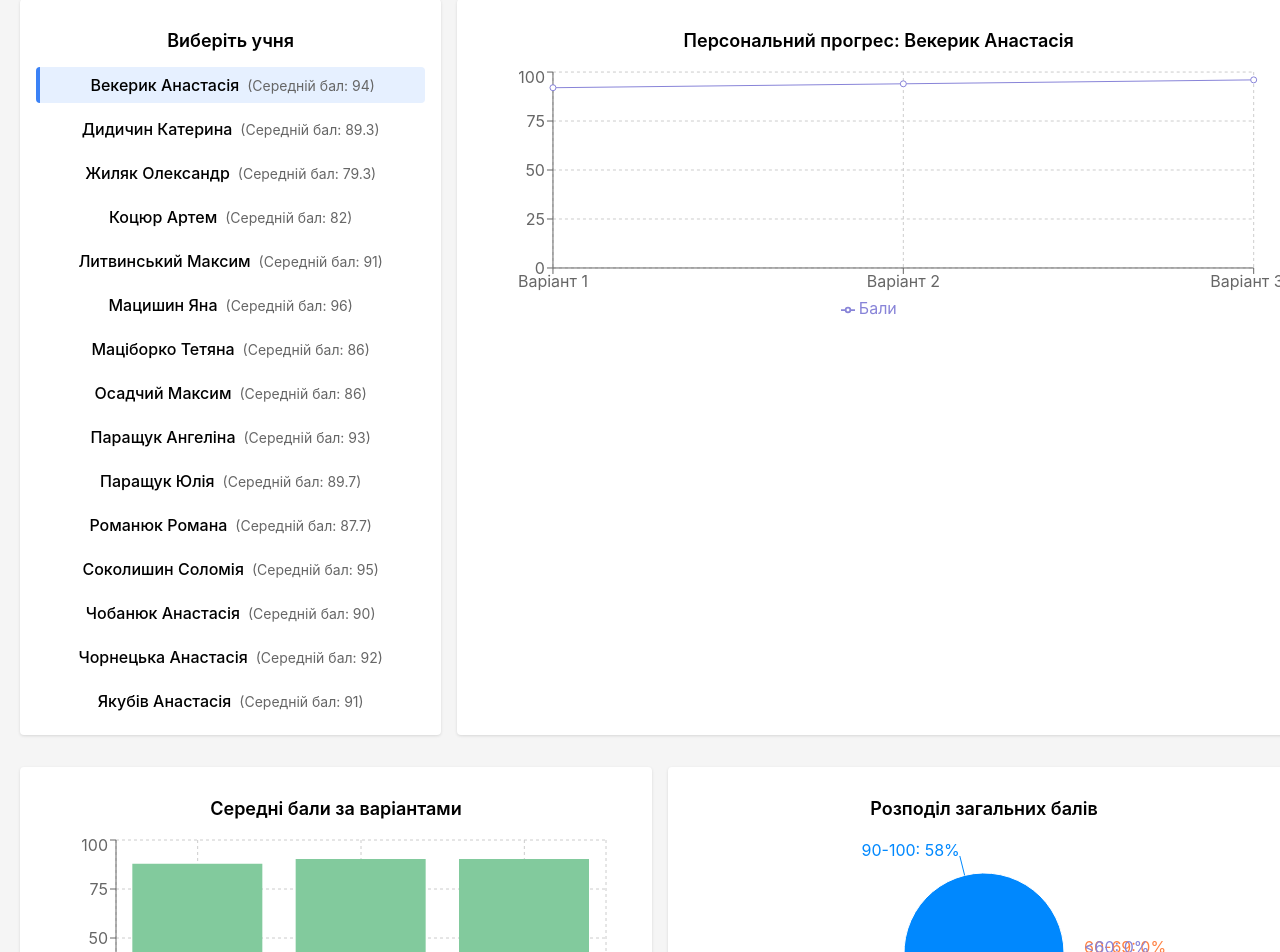
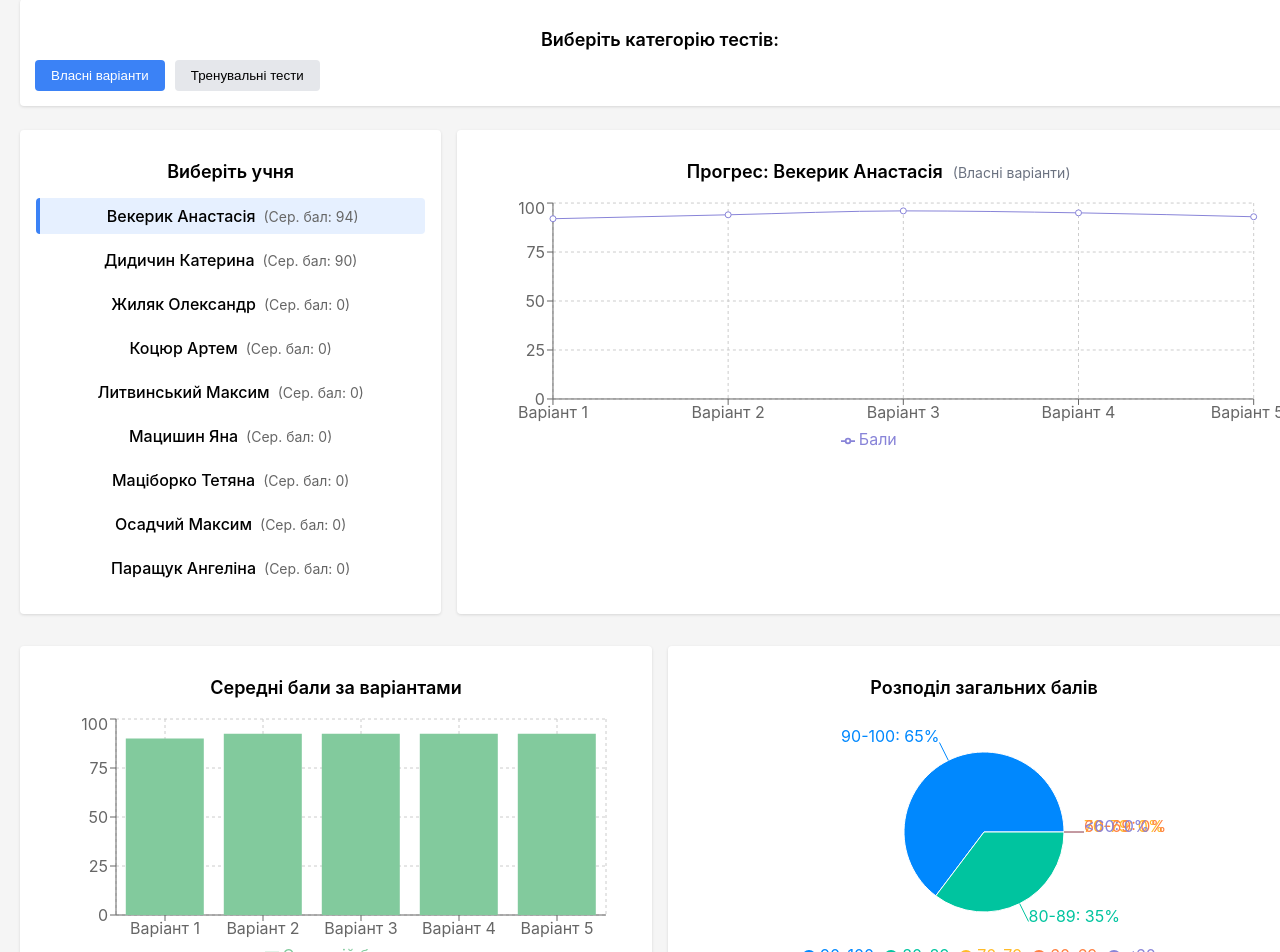
Before and after one commit to pastushak/student-dashboard, a React (Create React App) app: page / in a window 1280 px wide. Shown: the part 90-1042 px from the top of the page. Built offline with nearby package versions, Linux system fonts and the light colour scheme.

Commit message:
Update files

```diff
--- a/src/components/StudentDashboard.css
+++ b/src/components/StudentDashboard.css
@@ -10,6 +10,52 @@
   margin-bottom: 24px;
   text-align: center;
   color: #1e40af;
+}
+
+.dashboard-subtitle {
+  font-size: 18px;
+  font-weight: 600;
+  margin-bottom: 10px;
+}
+
+.category-selector {
+  margin-bottom: 24px;
+  padding: 15px;
+  background-color: white;
+  border-radius: 4px;
+  box-shadow: 0 1px 3px rgba(0,0,0,0.12);
+}
+
+.category-buttons {
+  display: flex;
+  gap: 10px;
+  flex-wrap: wrap;
+}
+
+.category-button {
+  padding: 8px 16px;
+  background-color: #e5e7eb;
+  border: none;
+  border-radius: 4px;
+  cursor: pointer;
+  font-weight: 500;
+  transition: all 0.2s ease;
+}
+
+.category-button:hover {
+  background-color: #d1d5db;
+}
+
+.category-button.active {
+  background-color: #3b82f6;
+  color: white;
+}
+
+.category-label {
+  font-size: 14px;
+  color: #6b7280;
+  margin-left: 10px;
+  font-weight: normal;
 }
 
 .dashboard-container {
@@ -71,6 +117,8 @@
   display: flex;
   flex-direction: column;
   gap: 8px;
+  max-height: 400px;
+  overflow-y: auto;
 }
 
 .dashboard-grid {
--- a/src/components/StudentDashboard.js
+++ b/src/components/StudentDashboard.js
@@ -5,7 +5,7 @@ import {
 } from 'recharts';
 import './StudentDashboard.css';
 
-// Демонстраційні дані
+// Дані учнів
 const demoStudents = [
   { id: 1, name: "Векерик Анастасія" },
   { id: 2, name: "Дидичин Катерина" },
@@ -24,104 +24,86 @@ const demoStudents = [
   { id: 15, name: "Якубів Анастасія" }
 ];
 
+// Категорії тестів
+const testCategories = [
+  { id: "own", name: "Власні варіанти" },
+  { id: "training", name: "Тренувальні тести" }
+];
+
+// Тести
+const tests = [
+  // Власні варіанти
+  { id: "own1", name: "Варіант 1", category: "own" },
+  { id: "own2", name: "Варіант 2", category: "own" },
+  { id: "own3", name: "Варіант 3", category: "own" },
+  { id: "own4", name: "Варіант 4", category: "own" },
+  { id: "own5", name: "Варіант 5", category: "own" },
+
+  // Тренувальні тести (приклад перших 10 з 40)
+  { id: "tr1", name: "Трен. тест 1", category: "training" },
+  { id: "tr2", name: "Трен. тест 2", category: "training" },
+  { id: "tr3", name: "Трен. тест 3", category: "training" },
+  { id: "tr4", name: "Трен. тест 4", category: "training" },
+  { id: "tr5", name: "Трен. тест 5", category: "training" },
+  { id: "tr6", name: "Трен. тест 6", category: "training" },
+  { id: "tr7", name: "Трен. тест 7", category: "training" },
+  { id: "tr8", name: "Трен. тест 8", category: "training" },
+  { id: "tr9", name: "Трен. тест 9", category: "training" },
+  { id: "tr10", name: "Трен. тест 10", category: "training" },
+  // ... можна додати решту тренувальних тестів
+];
+
+// Приклад результатів (для демонстрації)
 const demoResults = [
+  // Результати для "Власних варіантів"
   // Векерик Анастасія
-  { studentId: 1, test: "Варіант 1", score: 92, maxScore: 100, date: "2025-03-01" },
-  { studentId: 1, test: "Варіант 2", score: 94, maxScore: 100, date: "2025-03-15" },
-  { studentId: 1, test: "Варіант 3", score: 96, maxScore: 100, date: "2025-04-01" },
+  { studentId: 1, testId: "own1", score: 92, maxScore: 100, date: "2025-03-01" },
+  { studentId: 1, testId: "own2", score: 94, maxScore: 100, date: "2025-03-15" },
+  { studentId: 1, testId: "own3", score: 96, maxScore: 100, date: "2025-04-01" },
+  { studentId: 1, testId: "own4", score: 95, maxScore: 100, date: "2025-04-15" },
+  { studentId: 1, testId: "own5", score: 93, maxScore: 100, date: "2025-05-01" },
 
-  // Дидичин Катерина
-  { studentId: 2, test: "Варіант 1", score: 88, maxScore: 100, date: "2025-03-01" },
-  { studentId: 2, test: "Варіант 2", score: 91, maxScore: 100, date: "2025-03-15" },
-  { studentId: 2, test: "Варіант 3", score: 89, maxScore: 100, date: "2025-04-01" },
+  // Результати для "Тренувальних тестів" (приклад перших 5)
+  { studentId: 1, testId: "tr1", score: 88, maxScore: 100, date: "2025-05-05" },
+  { studentId: 1, testId: "tr2", score: 90, maxScore: 100, date: "2025-05-10" },
+  { studentId: 1, testId: "tr3", score: 89, maxScore: 100, date: "2025-05-15" },
+  { studentId: 1, testId: "tr4", score: 92, maxScore: 100, date: "2025-05-20" },
+  { studentId: 1, testId: "tr5", score: 94, maxScore: 100, date: "2025-05-25" },
 
-  // Жиляк Олександр
-  { studentId: 3, test: "Варіант 1", score: 75, maxScore: 100, date: "2025-03-01" },
-  { studentId: 3, test: "Варіант 2", score: 80, maxScore: 100, date: "2025-03-15" },
-  { studentId: 3, test: "Варіант 3", score: 83, maxScore: 100, date: "2025-04-01" },
+  // Дидичин Катерина (аналогічно для всіх власних варіантів і кількох тренувальних)
+  { studentId: 2, testId: "own1", score: 88, maxScore: 100, date: "2025-03-01" },
+  { studentId: 2, testId: "own2", score: 91, maxScore: 100, date: "2025-03-15" },
+  { studentId: 2, testId: "own3", score: 89, maxScore: 100, date: "2025-04-01" },
+  { studentId: 2, testId: "own4", score: 90, maxScore: 100, date: "2025-04-15" },
+  { studentId: 2, testId: "own5", score: 92, maxScore: 100, date: "2025-05-01" },
+  { studentId: 2, testId: "tr1", score: 85, maxScore: 100, date: "2025-05-05" },
+  { studentId: 2, testId: "tr2", score: 87, maxScore: 100, date: "2025-05-10" },
 
-  // Коцюр Артем
-  { studentId: 4, test: "Варіант 1", score: 79, maxScore: 100, date: "2025-03-01" },
-  { studentId: 4, test: "Варіант 2", score: 82, maxScore: 100, date: "2025-03-15" },
-  { studentId: 4, test: "Варіант 3", score: 85, maxScore: 100, date: "2025-04-01" },
-
-  // Литвинський Максим
-  { studentId: 5, test: "Варіант 1", score: 90, maxScore: 100, date: "2025-03-01" },
-  { studentId: 5, test: "Варіант 2", score: 92, maxScore: 100, date: "2025-03-15" },
-  { studentId: 5, test: "Варіант 3", score: 91, maxScore: 100, date: "2025-04-01" },
-
-  // Мацишин Яна
-  { studentId: 6, test: "Варіант 1", score: 95, maxScore: 100, date: "2025-03-01" },
-  { studentId: 6, test: "Варіант 2", score: 97, maxScore: 100, date: "2025-03-15" },
-  { studentId: 6, test: "Варіант 3", score: 96, maxScore: 100, date: "2025-04-01" },
-
-  // Маціборко Тетяна
-  { studentId: 7, test: "Варіант 1", score: 85, maxScore: 100, date: "2025-03-01" },
-  { studentId: 7, test: "Варіант 2", score: 87, maxScore: 100, date: "2025-03-15" },
-  { studentId: 7, test: "Варіант 3", score: 86, maxScore: 100, date: "2025-04-01" },
-
-  // Осадчий Максим
-  { studentId: 8, test: "Варіант 1", score: 84, maxScore: 100, date: "2025-03-01" },
-  { studentId: 8, test: "Варіант 2", score: 86, maxScore: 100, date: "2025-03-15" },
-  { studentId: 8, test: "Варіант 3", score: 88, maxScore: 100, date: "2025-04-01" },
-
-  // Паращук Ангеліна
-  { studentId: 9, test: "Варіант 1", score: 92, maxScore: 100, date: "2025-03-01" },
-  { studentId: 9, test: "Варіант 2", score: 94, maxScore: 100, date: "2025-03-15" },
-  { studentId: 9, test: "Варіант 3", score: 93, maxScore: 100, date: "2025-04-01" },
-
-  // Паращук Юлія
-  { studentId: 10, test: "Варіант 1", score: 88, maxScore: 100, date: "2025-03-01" },
-  { studentId: 10, test: "Варіант 2", score: 90, maxScore: 100, date: "2025-03-15" },
-  { studentId: 10, test: "Варіант 3", score: 91, maxScore: 100, date: "2025-04-01" },
-
-  // Романюк Романа
-  { studentId: 11, test: "Варіант 1", score: 86, maxScore: 100, date: "2025-03-01" },
-  { studentId: 11, test: "Варіант 2", score: 89, maxScore: 100, date: "2025-03-15" },
-  { studentId: 11, test: "Варіант 3", score: 88, maxScore: 100, date: "2025-04-01" },
-
-  // Соколишин Соломія
-  { studentId: 12, test: "Варіант 1", score: 94, maxScore: 100, date: "2025-03-01" },
-  { studentId: 12, test: "Варіант 2", score: 96, maxScore: 100, date: "2025-03-15" },
-  { studentId: 12, test: "Варіант 3", score: 95, maxScore: 100, date: "2025-04-01" },
-
-  // Чобанюк Анастасія
-  { studentId: 13, test: "Варіант 1", score: 89, maxScore: 100, date: "2025-03-01" },
-  { studentId: 13, test: "Варіант 2", score: 91, maxScore: 100, date: "2025-03-15" },
-  { studentId: 13, test: "Варіант 3", score: 90, maxScore: 100, date: "2025-04-01" },
-
-  // Чорнецька Анастасія
-  { studentId: 14, test: "Варіант 1", score: 91, maxScore: 100, date: "2025-03-01" },
-  { studentId: 14, test: "Варіант 2", score: 93, maxScore: 100, date: "2025-03-15" },
-  { studentId: 14, test: "Варіант 3", score: 92, maxScore: 100, date: "2025-04-01" },
-
-  // Якубів Анастасія
-  { studentId: 15, test: "Варіант 1", score: 90, maxScore: 100, date: "2025-03-01" },
-  { studentId: 15, test: "Варіант 2", score: 92, maxScore: 100, date: "2025-03-15" },
-  { studentId: 15, test: "Варіант 3", score: 91, maxScore: 100, date: "2025-04-01" }
+  // Аналогічно для інших учнів...
+  // Додайте результати для решти учнів у такому ж форматі
 ];
 
 const COLORS = ['#0088FE', '#00C49F', '#FFBB28', '#FF8042', '#8884D8'];
 
 const StudentDashboard = () => {
   const [selectedStudent, setSelectedStudent] = useState(null);
+  const [selectedCategory, setSelectedCategory] = useState(null);
+  const [filteredTests, setFilteredTests] = useState([]);
   const [averageScores, setAverageScores] = useState([]);
   const [individualProgress, setIndividualProgress] = useState([]);
   const [overallDistribution, setOverallDistribution] = useState([]);
-  const [tests, setTests] = useState([]);
 
   useEffect(() => {
-    // Отримуємо унікальні тести
-    const uniqueTests = [...new Set(demoResults.map(r => r.test))];
-    setTests(uniqueTests);
+    // Встановлюємо першу категорію як вибрану за замовчуванням
+    if (testCategories.length > 0 && !selectedCategory) {
+      setSelectedCategory(testCategories[0].id);
+    }
 
-    // Розраховуємо середні бали по кожному тесту
-    const avgByTest = uniqueTests.map(test => {
-      const testResults = demoResults.filter(r => r.test === test);
-      const avgScore = testResults.reduce((sum, result) => sum + result.score, 0) / testResults.length;
-      return { test, avgScore: Math.round(avgScore * 10) / 10 };
-    });
-    setAverageScores(avgByTest);
+    // Фільтруємо тести за вибраною категорією
+    if (selectedCategory) {
+      const filtered = tests.filter(test => test.category === selectedCategory);
+      setFilteredTests(filtered);
+    }
 
     // Розрахунок розподілу загальних балів
     const scoreRanges = [
@@ -144,24 +126,64 @@ const StudentDashboard = () => {
     setOverallDistribution(scoreRanges);
 
     // Встановлюємо першого студента як вибраного за замовчуванням
-    if (demoStudents.length > 0) {
+    if (demoStudents.length > 0 && !selectedStudent) {
       handleStudentSelect(demoStudents[0].id);
     }
-  }, []);
+  }, [selectedCategory, selectedStudent]);
+
+  useEffect(() => {
+    if (!selectedCategory) return;
+
+    // Розраховуємо середні бали для тестів вибраної категорії
+    const testsInCategory = tests.filter(test => test.category === selectedCategory);
+
+    const avgByTest = testsInCategory.map(test => {
+      const testResults = demoResults.filter(r => r.testId === test.id);
+      if (testResults.length === 0) return { test: test.name, avgScore: 0 };
+
+      const avgScore = testResults.reduce((sum, result) => sum + result.score, 0) / testResults.length;
+      return { test: test.name, avgScore: Math.round(avgScore * 10) / 10 };
+    });
+
+    setAverageScores(avgByTest);
+  }, [selectedCategory]);
+
+  useEffect(() => {
+    if (!selectedStudent || !selectedCategory) return;
+
+    // Оновлюємо дані індивідуального прогресу при зміні студента або категорії
+    updateIndividualProgress();
+  }, [selectedStudent, selectedCategory]);
 
   const handleStudentSelect = (studentId) => {
     setSelectedStudent(studentId);
+    updateIndividualProgress(studentId);
+  };
 
-    // Фільтруємо результати для вибраного студента
+  const handleCategorySelect = (categoryId) => {
+    setSelectedCategory(categoryId);
+  };
+
+  const updateIndividualProgress = (studentId = selectedStudent) => {
+    if (!studentId || !selectedCategory) return;
+
+    // Отримуємо тести для вибраної категорії
+    const testsInCategory = tests.filter(test => test.category === selectedCategory);
+
+    // Фільтруємо результати для вибраного студента і тестів вибраної категорії
     const studentResults = demoResults
-      .filter(r => r.studentId === studentId)
+      .filter(r => r.studentId === studentId &&
+                  testsInCategory.some(test => test.id === r.testId))
       .sort((a, b) => new Date(a.date) - new Date(b.date));
 
-    setIndividualProgress(studentResults.map(r => ({
-      test: r.test,
-      score: r.score,
-      date: new Date(r.date).toLocaleDateString('uk-UA')
-    })));
+    setIndividualProgress(studentResults.map(r => {
+      const test = tests.find(t => t.id === r.testId);
+      return {
+        test: test ? test.name : r.testId,
+        score: r.score,
+        date: new Date(r.date).toLocaleDateString('uk-UA')
+      };
+    }));
   };
 
   const getStudentName = (id) => {
@@ -169,17 +191,41 @@ const StudentDashboard = () => {
     return student ? student.name : "";
   };
 
-  const getStudentAverage = (id) => {
-    const studentResults = demoResults.filter(r => r.studentId === id);
-    if (studentResults.length === 0) return 0;
+  const getStudentAverage = (id, categoryId = null) => {
+    let relevantResults = demoResults.filter(r => r.studentId === id);
 
-    const sum = studentResults.reduce((total, r) => total + r.score, 0);
-    return Math.round((sum / studentResults.length) * 10) / 10;
+    // Якщо вказана категорія, фільтруємо результати за нею
+    if (categoryId) {
+      const testsInCategory = tests.filter(test => test.category === categoryId);
+      relevantResults = relevantResults.filter(r =>
+        testsInCategory.some(test => test.id === r.testId)
+      );
+    }
+
+    if (relevantResults.length === 0) return 0;
+
+    const sum = relevantResults.reduce((total, r) => total + r.score, 0);
+    return Math.round((sum / relevantResults.length) * 10) / 10;
   };
 
   return (
     <div className="dashboard">
       <h1 className="dashboard-title">Дашборд успішності учнів</h1>
+
+      <div className="category-selector">
+        <h2 className="dashboard-subtitle">Виберіть категорію тестів:</h2>
+        <div className="category-buttons">
+          {testCategories.map(category => (
+            <button
+              key={category.id}
+              className={`category-button ${selectedCategory === category.id ? 'active' : ''}`}
+              onClick={() => handleCategorySelect(category.id)}
+            >
+              {category.name}
+            </button>
+          ))}
+        </div>
+      </div>
 
       <div className="dashboard-container">
         <div className="dashboard-card">
@@ -193,7 +239,7 @@ const StudentDashboard = () => {
               >
                 <span className="student-name">{student.name}</span>
                 <span className="student-score">
-                  (Середній бал: {getStudentAverage(student.id)})
+                  (Сер. бал: {getStudentAverage(student.id, selectedCategory)})
                 </span>
               </div>
             ))}
@@ -203,7 +249,10 @@ const StudentDashboard = () => {
         {selectedStudent && (
           <div className="dashboard-card">
             <h2 className="dashboard-card-title">
-              Персональний прогрес: {getStudentName(selectedStudent)}
+              Прогрес: {getStudentName(selectedStudent)}
+              <span className="category-label">
+                ({testCategories.find(c => c.id === selectedCategory)?.name || 'Всі категорії'})
+              </span>
             </h2>
             <div className="chart-container">
               <ResponsiveContainer width="100%" height="100%">
@@ -278,13 +327,18 @@ const StudentDashboard = () => {
       </div>
 
       <div className="dashboard-card" style={{ marginTop: '24px' }}>
-        <h2 className="dashboard-card-title">Порівняння успішності всіх учнів</h2>
+        <h2 className="dashboard-card-title">
+          Порівняння успішності всіх учнів
+          <span className="category-label">
+            ({testCategories.find(c => c.id === selectedCategory)?.name || 'Всі категорії'})
+          </span>
+        </h2>
         <div className="chart-container">
           <ResponsiveContainer width="100%" height="100%">
             <BarChart
               data={demoStudents.map(student => ({
                 name: student.name,
-                average: getStudentAverage(student.id)
+                average: getStudentAverage(student.id, selectedCategory)
               }))}
               margin={{ top: 5, right: 30, left: 20, bottom: 5 }}
             >
```
